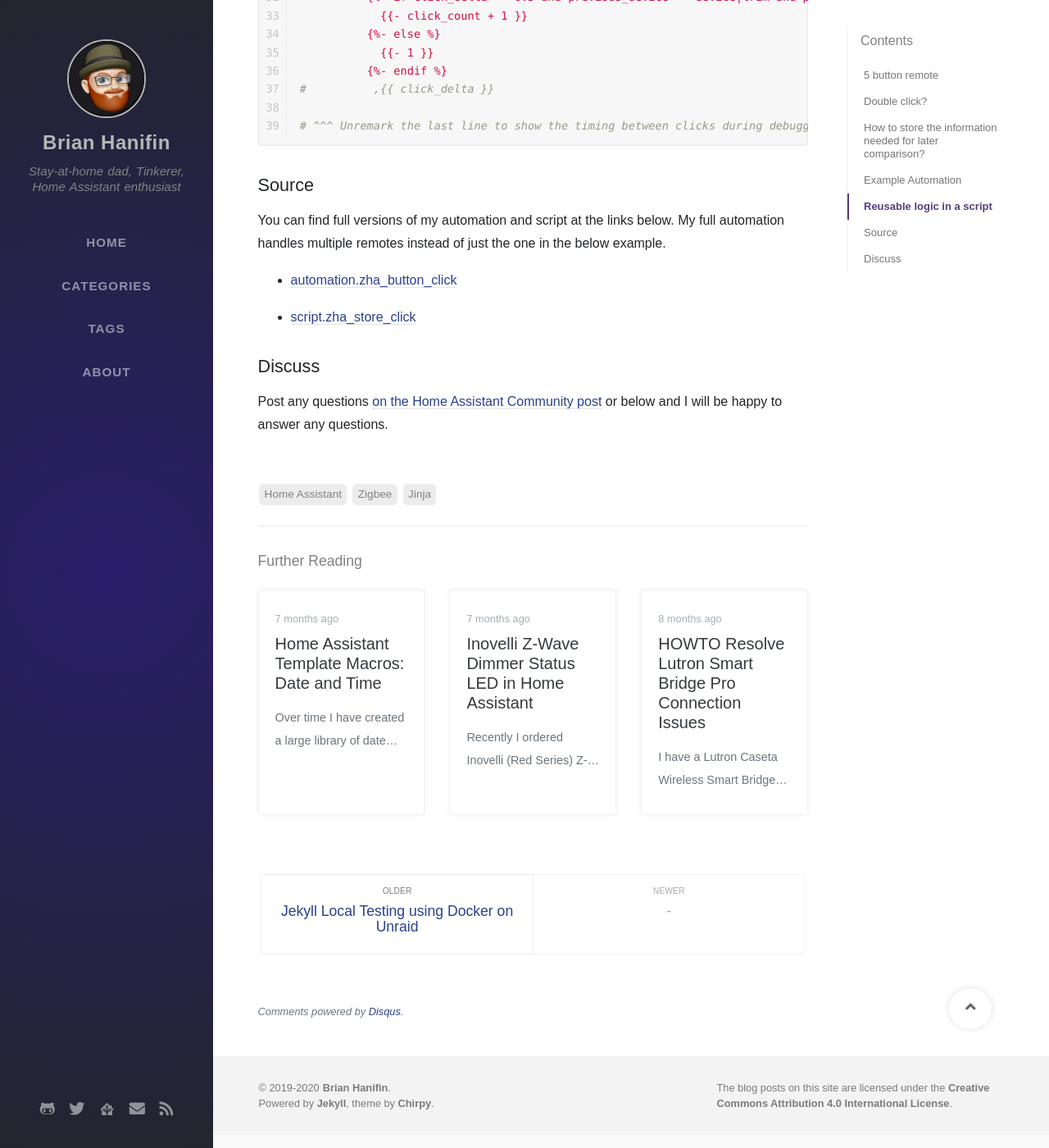
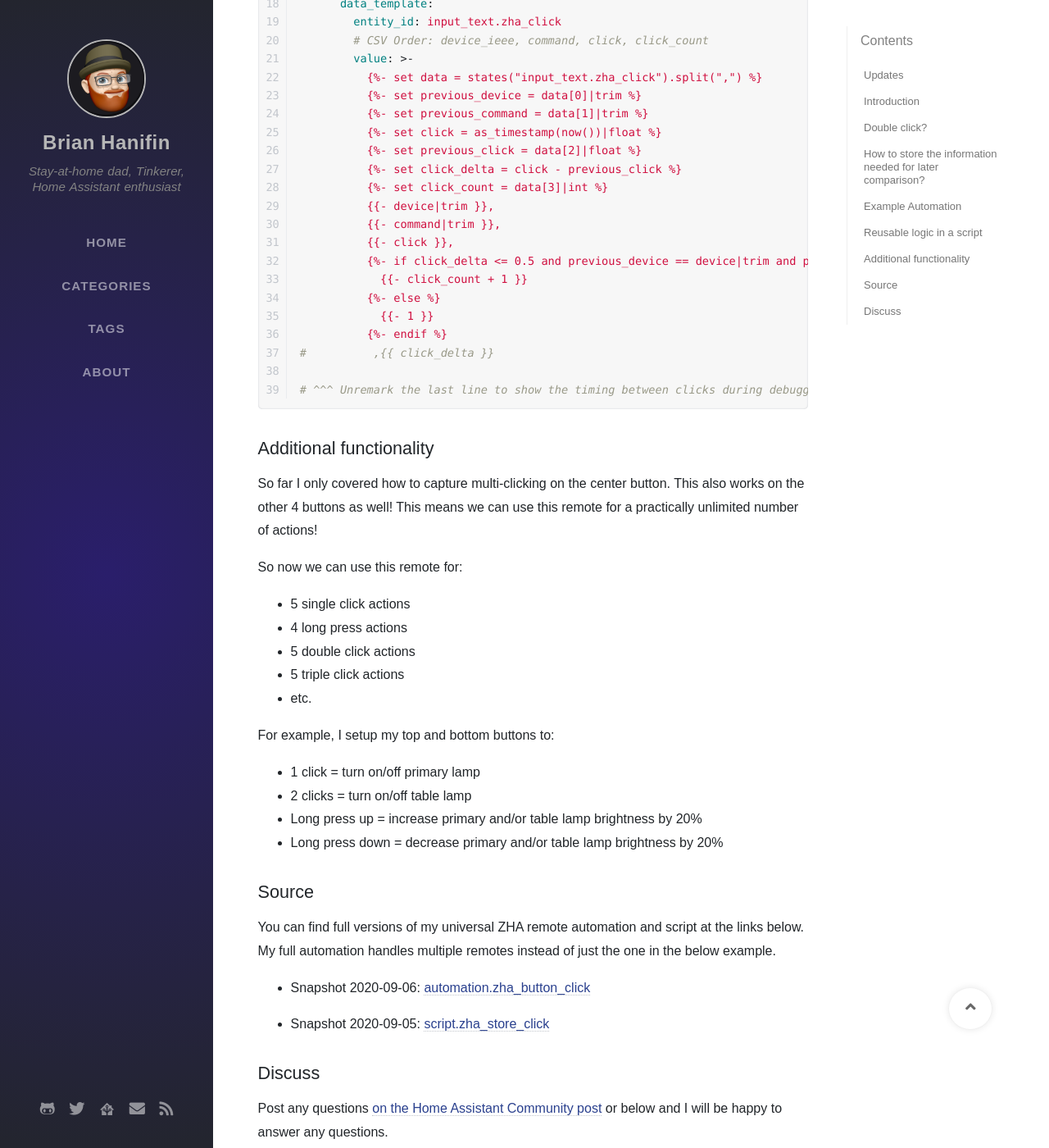
Before and after one commit to brianhanifin/brianhanifin.com, a Jekyll site: the page built from _posts/2020-09-04-zigbee-home-automation-home-assistant-ikea-tradfri-double-click.md, in a window 1280 px wide and 1400 px high, scrolled down 4924 px. Shown: the whole window at 82% size. Built offline with Jekyll 4.4.1, drawn with Linux system fonts in a browser that asks for light colours; nearby versions of some CDN libraries; some web fonts are replaced; comment, search, counter and statistics services are not loaded; some of the changed text lies outside the part shown.

Commit message:
Update 2020-09-04-zigbee-home-automation-home-assistant-ikea-tradfri-double-click.md
2020-09-06
* [Additional functionality](#additional-functionality): Added section to document the double-click and long press
functionality I added to the top and bottom buttons on the remote.
* [Source](#source): Updated the link to an updated snapshot of my full multiple remote automation.

````diff
--- a/_posts/2020-09-04-zigbee-home-automation-home-assistant-ikea-tradfri-double-click.md
+++ b/_posts/2020-09-04-zigbee-home-automation-home-assistant-ikea-tradfri-double-click.md
@@ -4,15 +4,27 @@ date: 2020-09-04 20:00:00 -0800
 categories: [Project]
 tags: [Home Assistant, Zigbee, Jinja]
 seo:
-  date_modified: 2020-09-04 20:10:00 -0800
+  date_modified: 2020-09-06 11:30:00 -0800
 image: /assets/img/2020-09-04-zha-double-click/ikea-remote.jpg
 ---
+
+## Updates
+
+* **2020-09-05**
+  * [Source](#source): Added section to share snapshots of full multiple remote automation and my full script.
+
+* **2020-09-06**
+  * [Additional functionality](#additional-functionality): Added section to document the double-click and long press
+functionality I added to the top and bottom buttons on the remote.
+  * [Source](#source): Updated the link to an updated snapshot of my full multiple remote automation.
+
+---
+
+## Introduction
 
 I recently picked up an [IKEA Trådfri Remote](https://www.ikea.com/us/en/p/tradfri-remote-control-00443130/) to try out.
 My computer is in the Living Room and I thought it would be nice to have a multi function remote to manage the fan and
 lights around me.
-
-## 5 button remote
 
 The remote has five buttons to do whatever I want with. Using Home Assistant this become a custom "Scene Controller".
 Initially I setup the large power button in the middle to toggle the fan on and off. The top and bottom "brightness"
@@ -25,7 +37,6 @@ assigned light's brightness by 20%.
 Nice! That brings me up to 9 "scenes" that I can control with this remote.
 
 ## Double click?
-
 Well, I thought it would be nice to be able to toggle the TV on and off. After checking though `zha_event` does not
 capture double taps of any of the IKEA remote's buttons. Darn.
 
@@ -34,7 +45,6 @@ One thought kept nagging at the back of my mind though. Although `zha_event` did
 was probably a way to exploit that.
 
 ## How to store the information needed for later comparison?
-
 After a few hours (and a couple of breaks) I figured it out! Storing the previous click's timestamp to compare it with the
 current click's timestamp. The trick was to find a way to store the data. At first I used the custom_component
 [hass-variables](https://github.com/rogro82/hass-variables) to store the timestamp of the current click, device_ieee,
@@ -55,7 +65,6 @@ during testing! For example it told me 1 second not only felt too long to wait f
 felt like too long to wait for a second click. I found half of a second to be a pretty sweet spot between the two.
 
 ## Example Automation
-
 Below is an example of the automation I use. In this section of the code that handles the large button in the middle.
 Theoretically it can have an unlimited number of clicks. I have held it to 3 for now: 1x - Toggle Fan, 2x - Toggle TV,
 3x - Toggle Front Door Lock.
@@ -196,13 +205,31 @@ script:
 # ^^^ Unremark the last line to show the timing between clicks during debugging.
 {% endraw %}```
 
+## Additional functionality
+So far I only covered how to capture multi-clicking on the center button. This also works on the other 4 buttons as well!
+This means we can use this remote for a practically unlimited number of actions!
+
+So now we can use this remote for:
+
+  * 5 single click actions
+  * 4 long press actions
+  * 5 double click actions
+  * 5 triple click actions
+  * etc.
+
+For example, I setup my top and bottom buttons to:
+
+  * 1 click = turn on/off primary lamp
+  * 2 clicks = turn on/off table lamp
+  * Long press up = increase primary and/or table lamp brightness by 20%
+  * Long press down = decrease primary and/or table lamp brightness by 20%
+
 ## Source
-You can find full versions of my automation and script at the links below. My full automation handles multiple
+You can find full versions of my universal ZHA remote automation and script at the links below. My full automation handles multiple
 remotes instead of just the one in the below example.
- * [automation.zha_button_click](https://github.com/brianhanifin/Home-Assistant-Config/blob/0b8fe58881201655cce7a56e4317d5b221b869b3/automations/buttons/zha_button_click.yaml)
+ * Snapshot 2020-09-06: [automation.zha_button_click](https://github.com/brianhanifin/Home-Assistant-Config/blob/0dced1b953f6b921ec3ddc4e600a7b3345e48f37/automations/buttons/zha_button_click.yaml)
 
- * [script.zha_store_click](https://github.com/brianhanifin/Home-Assistant-Config/blob/0b8fe58881201655cce7a56e4317d5b221b869b3/scripts/buttons/zha_store_click.yaml)
+ * Snapshot 2020-09-05: [script.zha_store_click](https://github.com/brianhanifin/Home-Assistant-Config/blob/0b8fe58881201655cce7a56e4317d5b221b869b3/scripts/buttons/zha_store_click.yaml)
 
 ## Discuss
-
 Post any questions [on the Home Assistant Community post](https://community.home-assistant.io/t/ikea-tradfri-remote-zha-double-and-triple-click/224535) or below and I will be happy to answer any questions.
````
